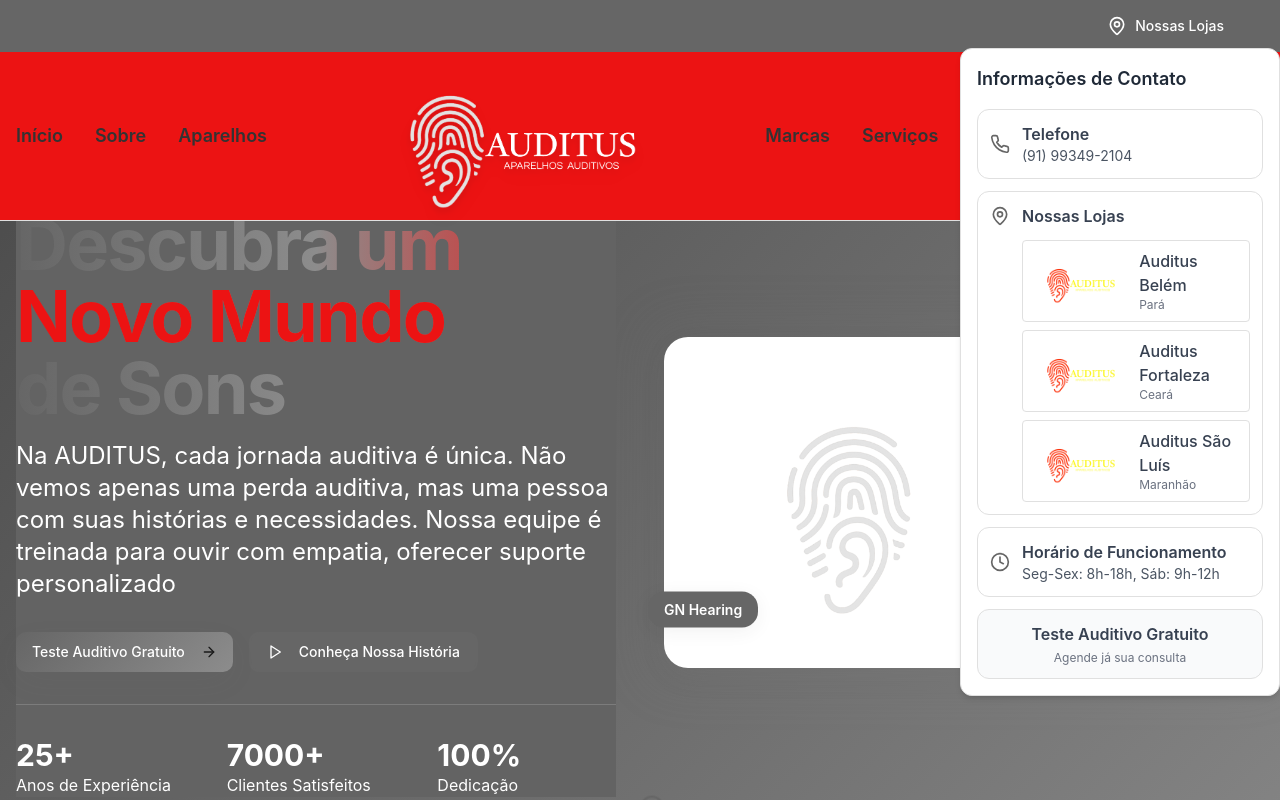
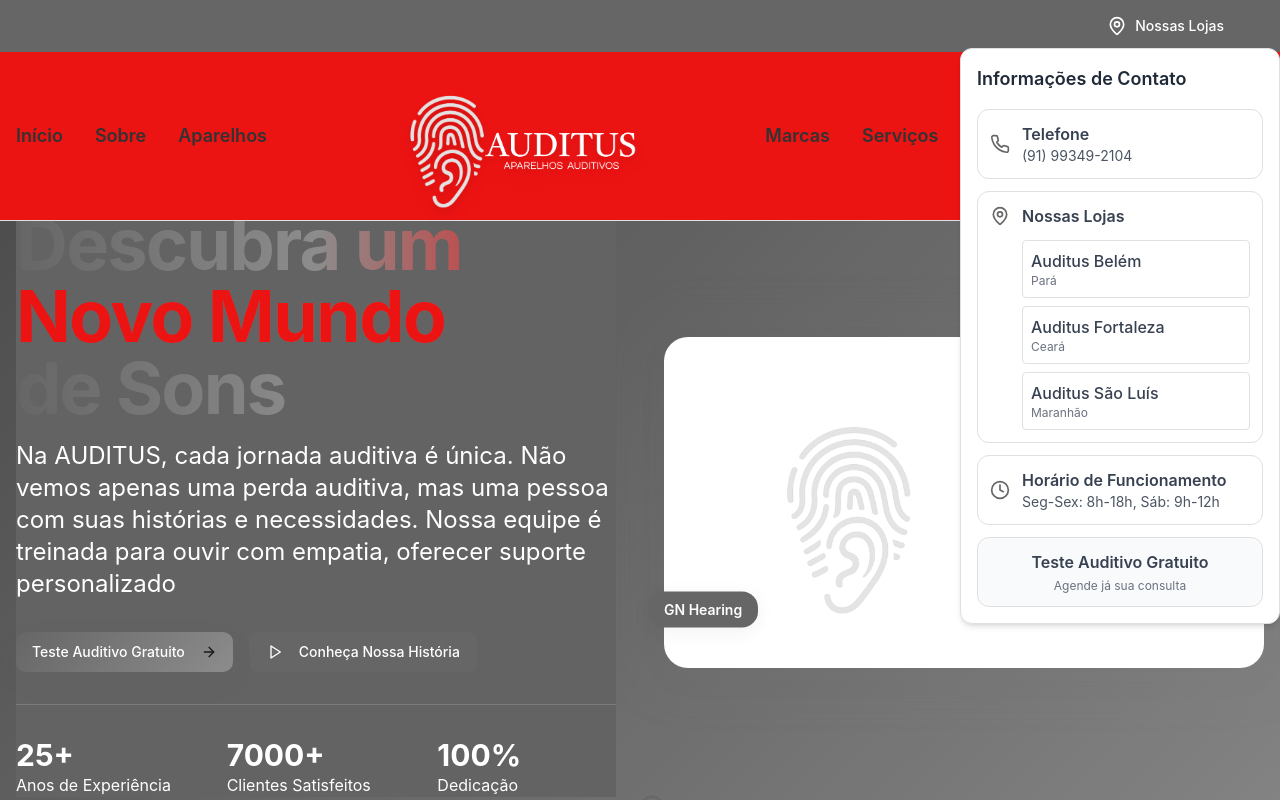
Before and after one commit to sdrmacedo-alt/auditusbelem, a React (Vite) app: page / in a window 1280 px wide. Both pictures are taken after a click on the button "Nossas Lojas". Shown: the top 800 px of the page. Built offline with nearby package versions, Linux system fonts and the light colour scheme.

Commit message:
Reverted to commit 50305581c1fcc4127701fca90dc7c8a87a40be1f

```diff
--- a/src/components/Header.tsx
+++ b/src/components/Header.tsx
@@ -35,26 +35,17 @@ const Header = () => {
                       <h4 className="font-semibold text-gray-700">Nossas Lojas</h4>
                     </div>
                     <div className="space-y-2 ml-8">
-                      <a href="https://maps.app.goo.gl/2tMj7BMHFyQQfYn87?g_st=com.google.maps.preview.copy" target="_blank" rel="noopener noreferrer" className="flex items-center space-x-3 p-2 border border-border rounded hover:border-2 hover:border-red-500 transition-all duration-200">
-                        <img src="/lovable-uploads/01d510ef-f009-4aca-9995-d63fede3bf58.png" alt="AUDITUS" className="h-12 w-auto brightness-0 saturate-100" style={{filter: 'invert(19%) sepia(95%) saturate(7496%) hue-rotate(356deg) brightness(91%) contrast(118%)'}} />
-                        <div>
+                      <a href="https://maps.app.goo.gl/2tMj7BMHFyQQfYn87?g_st=com.google.maps.preview.copy" target="_blank" rel="noopener noreferrer" className="block p-2 border border-border rounded hover:border-2 hover:border-red-500 transition-all duration-200">
                         <div className="font-medium text-gray-700">Auditus Belém</div>
                         <div className="text-xs text-gray-500">Pará</div>
-                        </div>
                       </a>
-                      <a href="https://maps.app.goo.gl/aTQ1GRZF6g2GcAGL7?g_st=com.google.maps.preview.copy" target="_blank" rel="noopener noreferrer" className="flex items-center space-x-3 p-2 border border-border rounded hover:border-2 hover:border-red-500 transition-all duration-200">
-                        <img src="/lovable-uploads/01d510ef-f009-4aca-9995-d63fede3bf58.png" alt="AUDITUS" className="h-12 w-auto brightness-0 saturate-100" style={{filter: 'invert(19%) sepia(95%) saturate(7496%) hue-rotate(356deg) brightness(91%) contrast(118%)'}} />
-                        <div>
+                      <a href="https://maps.app.goo.gl/aTQ1GRZF6g2GcAGL7?g_st=com.google.maps.preview.copy" target="_blank" rel="noopener noreferrer" className="block p-2 border border-border rounded hover:border-2 hover:border-red-500 transition-all duration-200">
                         <div className="font-medium text-gray-700">Auditus Fortaleza</div>
                         <div className="text-xs text-gray-500">Ceará</div>
-                        </div>
                       </a>
-                      <a href="https://maps.app.goo.gl/Ad4boE9j8QixStd28?g_st=com.google.maps.preview.copy" target="_blank" rel="noopener noreferrer" className="flex items-center space-x-3 p-2 border border-border rounded hover:border-2 hover:border-red-500 transition-all duration-200">
-                        <img src="/lovable-uploads/01d510ef-f009-4aca-9995-d63fede3bf58.png" alt="AUDITUS" className="h-12 w-auto brightness-0 saturate-100" style={{filter: 'invert(19%) sepia(95%) saturate(7496%) hue-rotate(356deg) brightness(91%) contrast(118%)'}} />
-                        <div>
+                      <a href="https://maps.app.goo.gl/Ad4boE9j8QixStd28?g_st=com.google.maps.preview.copy" target="_blank" rel="noopener noreferrer" className="block p-2 border border-border rounded hover:border-2 hover:border-red-500 transition-all duration-200">
                         <div className="font-medium text-gray-700">Auditus São Luís</div>
                         <div className="text-xs text-gray-500">Maranhão</div>
-                        </div>
                       </a>
                     </div>
                   </div>
```
Lines whose indentation alone changed are shown as unchanged.
